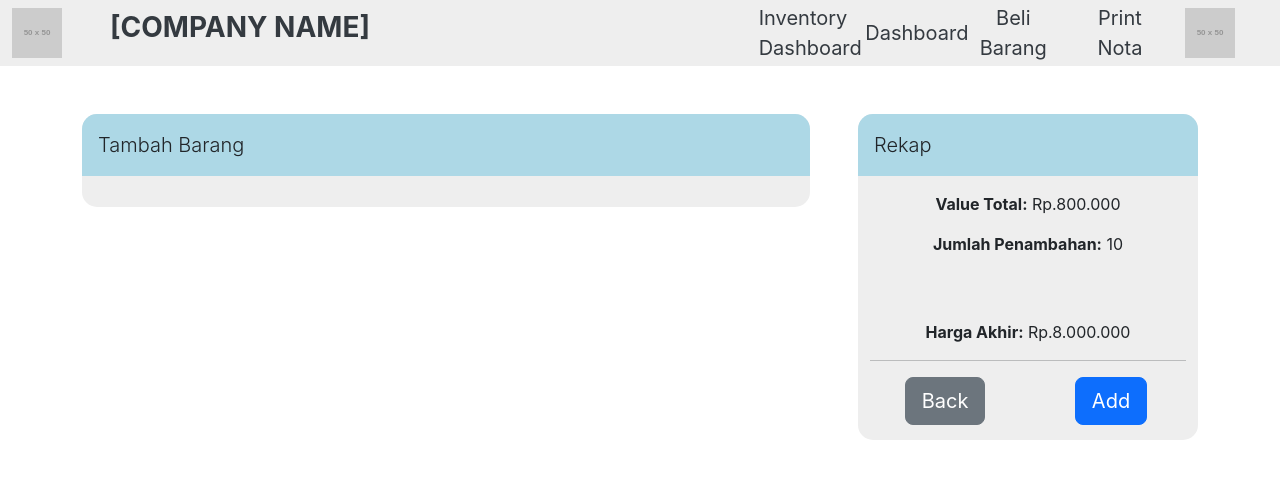
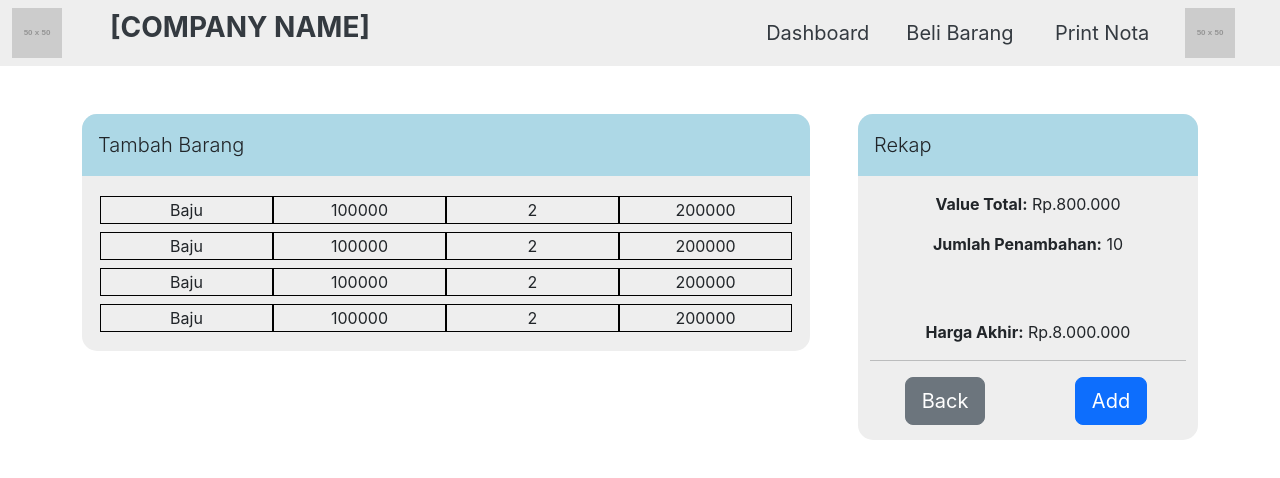
Before and after one commit to EdgrantHS/point-of-sales, a React (Vite) app: page /belajar_web/penambahan in a window 1280 px wide. Shown: the top 478 px of the page. Built offline with nearby package versions, Linux system fonts and the light colour scheme.

Commit message:
pagination dan belirow

```diff
--- /dev/null
+++ b/src/Component/BeliRow.jsx
@@ -0,0 +1,19 @@
+import React from 'react';
+
+export default class BeliRow extends React.Component {
+  render() {
+    let nama = this.props.nama;
+    let harga = this.props.harga;
+    let jumlah = this.props.jumlah;
+    let total = harga * jumlah;
+
+    return (
+      <tr className='row px-2 py-1 g-1'>
+      <td className='col-md-3' style={{ border: '1px solid black' }}>{nama}</td>
+      <td className='col-md-3' style={{ border: '1px solid black' }}>{harga}</td>
+      <td className='col-md-3' style={{ border: '1px solid black' }}>{jumlah}</td>
+      <td className='col-md-3' style={{ border: '1px solid black' }}>{total}</td>
+      </tr>
+    )
+  }
+}
--- a/src/Component/Navbar.jsx
+++ b/src/Component/Navbar.jsx
@@ -19,27 +19,28 @@ function Navbar() {
             </a>
           </div>
           <div className='col-4 col-md-3' />
+          {/* TODO: Buat cards */}
           <div className='col-4'>
             {/* link */}
             <div className='row align-items-center'>
               {/* muncul di large screen */}
-              <div className='col-xl-3 d-md-block d-none'>
+              {/* <div className='col-xl-3 d-md-block d-none'>
                 <a
                   className='button-size nav-link btn btn-lg nav-text-color'
                   href='/belajar_web/inventory'
                 >
-                  Inventory Dashboard
+                  Cards
                 </a>
-              </div>
-              <div className='col-xl-3 d-md-block d-none'>
+              </div> */}
+              <div className='col-xl-4 d-md-block d-none'>
                 <a
                   className='button-size nav-link btn btn-lg nav-text-color'
-                  href='/belajar_web/Dashboard'
+                  href='/belajar_web'
                 >
                   Dashboard
                 </a>
               </div>
-              <div className='col-xl-3 d-md-block d-none'>
+              <div className='col-xl-4 d-md-block d-none'>
                 <a
                   className='button-size nav-link btn btn-lg nav-text-color'
                   href='/belajar_web/penambahan'
@@ -47,7 +48,7 @@ function Navbar() {
                   Beli Barang
                 </a>
               </div>
-              <div className='col-xl-3 d-md-block d-none'>
+              <div className='col-xl-4 d-md-block d-none'>
                 <a
                   className='button-size nav-link btn btn-lg nav-text-color'
                   href='/belajar_web/print'
--- a/src/Page/InventoryDashboard.jsx
+++ b/src/Page/InventoryDashboard.jsx
@@ -16,19 +16,27 @@ class App extends React.Component {
       addStatus: "",
       addPrice: "",
       addQuantity: "",
-      data: []
+      data: [],
+      currentPage: 1
     }
 
-    this.handleClick = this.handleClick.bind(this);
+    this.handleRefresh = this.handleRefresh.bind(this);
     this.handleSearch = this.handleSearch.bind(this);
     this.handleInputChange = this.handleInputChange.bind(this);
     this.handleAdd = this.handleAdd.bind(this);
+    this.handlePagination = this.handlePagination.bind(this);
+    this.paginationLogic = this.paginationLogic.bind(this);
+    this.handleGetAll = this.handleGetAll.bind(this);
   }
 
   componentDidMount() {
     this.setLastUpdated(this.props.newTime);
+    // this.handleGetAll();
+    this.handleRefresh();
+  }
 
-    axios.get('https://heeve-api.000webhostapp.com/api/item/all')
+  async handleGetAll() {
+    await axios.get('https://heeve-api.000webhostapp.com/api/item/all')
       .then(response => {
         this.setState({ data: response.data.data })
         // console.log(response.data.data)
@@ -36,19 +44,36 @@ class App extends React.Component {
       .catch(error => console.error('Error:', error));
   }
 
+
   setLastUpdated(value) {
     this.setState({
       lastUpdated: value
     })
   }
 
-  handleClick() {
-    // api refresh data
+  handleRefresh() {
+    this.handlePagination(0)
+
     const now = new Date()
-    this.setLastUpdated("PERLU API: " + now.toLocaleString())
+    this.setLastUpdated(now.toLocaleString())
   }
 
-  handleAdd() {
+  async handlePagination(page){
+    let size = 10
+    await axios.get('https://heeve-api.000webhostapp.com/api/item/paged?page=' + page + '&pageSize=' + size)
+      .then(response => {
+        this.setState({ data: response.data.data })})
+      .catch(error => console.error('Error:', error));
+  }
+
+  paginationLogic(pageChange){
+    const updatedPage = this.state.currentPage + pageChange;
+    this.setState({ currentPage: updatedPage });
+
+    this.handlePagination(updatedPage);
+  }
+
+  async handleAdd() {
     // Ensure the state values are correctly parsed as numbers
     const name = String(this.state.addName);
     const price = parseFloat(this.state.addPrice);
@@ -58,10 +83,10 @@ class App extends React.Component {
     // Only proceed if price and stock are valid numbers
     if (!isNaN(price) && !isNaN(stock)) {
       const item = { name, price, category, stock }
-      axios.post('https://heeve-api.000webhostapp.com/api/item/add', [item], {
-        headers: {
-          'Content-Type': 'text/plain'
-        }
+      await axios.post('https://heeve-api.000webhostapp.com/api/item/add', [item], {
+        headers : {
+          'Content-Type': 'application/json'
+        },
       })
         .then(response => {
           console.log(response);
@@ -97,7 +122,7 @@ class App extends React.Component {
               <h2 className='lead last-updated' id='last-updated'>{this.state.lastUpdated}</h2>
             </div>
             <div className="col-6">
-              <button className="btn btn-lg custom-button float-end py-3" onClick={this.handleClick}>Refresh</button>
+              <button className="btn btn-lg custom-button float-end py-3" onClick={this.handleRefresh}>Refresh</button>
             </div>
           </div>
           <div className="row gx-5 pt-5">
@@ -155,16 +180,18 @@ class App extends React.Component {
                   <nav aria-label="Page navigation">
                     <ul class="pagination">
                       <li class="page-item">
-                        <button class="page-link" aria-label="Previous">
+                        <button class="page-link" aria-label="Previous" onClick={() => this.paginationLogic(-1)}>
                           <span aria-hidden="true">«</span>
                         </button>
                       </li>
 
-                      <li class="page-item"><button class="page-link">1</button></li>
+                      {/* TODO: buat pagination angka page */}
+                      {/* <li class="page-item"><button class="page-link">1</button></li>
                       <li class="page-item"><button class="page-link">2</button></li>
-                      <li class="page-item"><button class="page-link">3</button></li>
+                      <li class="page-item"><button class="page-link">3</button></li> */}
+                      <li class="page-link">{this.state.currentPage}</li>
                       <li class="page-item">
-                        <button class="page-link" aria-label="Next">
+                        <button class="page-link" aria-label="Next" onClick={() => this.paginationLogic(1)}>
                           <span aria-hidden="true">»</span>
                         </button>
                       </li>
--- a/src/Page/PenambahanBarang.jsx
+++ b/src/Page/PenambahanBarang.jsx
@@ -1,5 +1,6 @@
 import React from "react";
 import Box from "../Component/box";
+import BeliRow from "../Component/BeliRow";
 
 export default class PenambahanBarang extends React.Component {
   render(){
@@ -7,8 +8,14 @@ export default class PenambahanBarang extends React.Component {
       <div className="container">
         <div className="row g-5 py-5">
           <div className="col-md-8">
-            <Box header="Tambah Barang" items={[]}></Box>
+            <Box header="Tambah Barang" items={[
+              <BeliRow nama="Baju" harga="100000" jumlah="2"/>,
+              <BeliRow nama="Baju" harga="100000" jumlah="2"/>,
+              <BeliRow nama="Baju" harga="100000" jumlah="2"/>,
+              <BeliRow nama="Baju" harga="100000" jumlah="2"/>,
+            ]}></Box>
           </div>
+
           <div className="col-md-4">
             <Box header="Rekap" items={[
               <p><b>Value Total:</b> Rp.800.000</p>,
```
